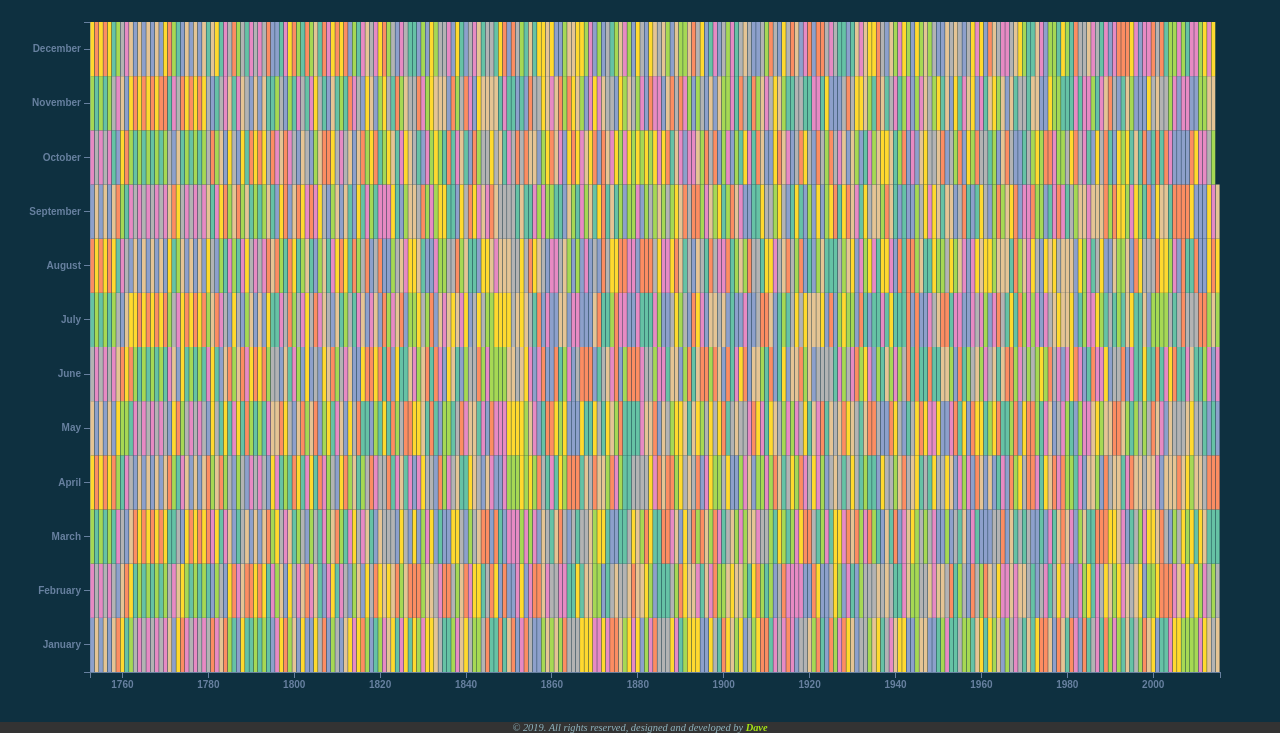
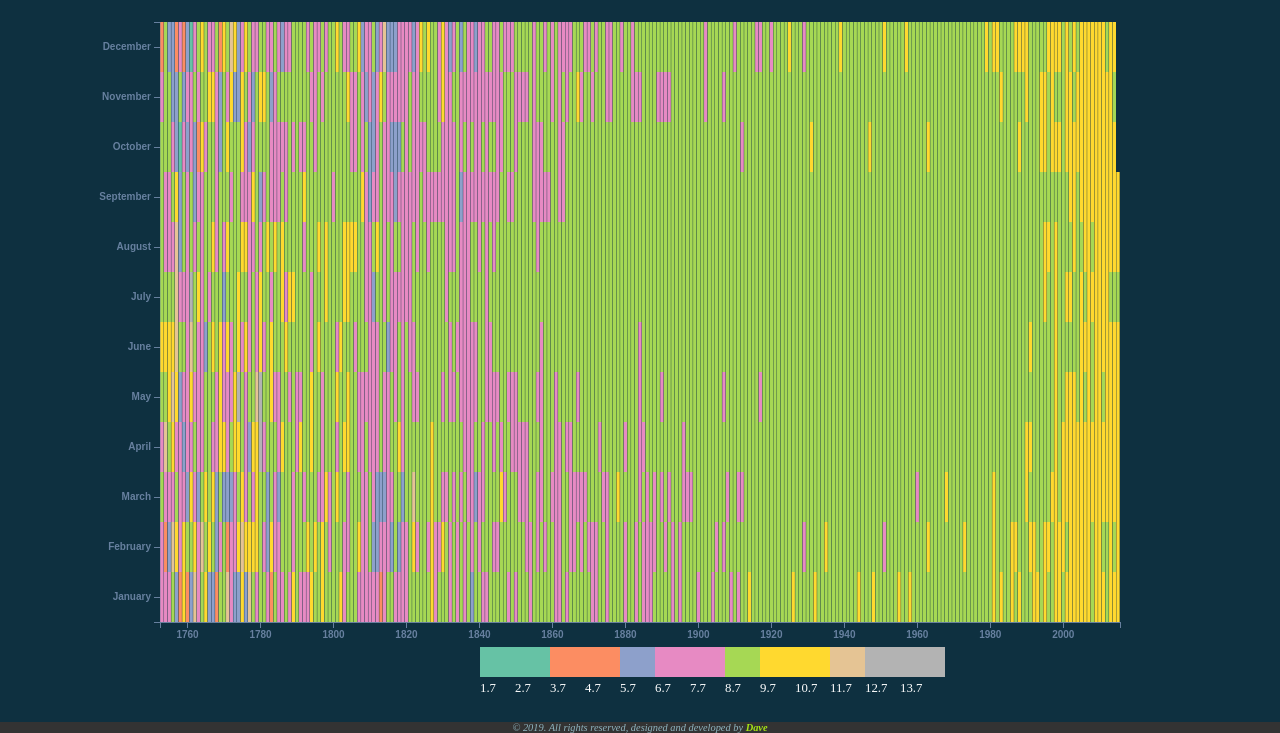
Before and after one commit to avatarfreak/responsive-heatmap, a website built with webpack: page src/index.html in a window 1280 px wide. Shown: the part 67-800 px from the top of the page. Built offline with nearby package versions, Linux system fonts and the light colour scheme.

Commit message:
legend added

```diff
--- a/src/assets/js/heatmap.js
+++ b/src/assets/js/heatmap.js
@@ -10,13 +10,12 @@ export class Heatmap {
   }
 
   render() {
-    //this.svg = d3.select(".display__svg");
     //calculate new dimension, when resize is triggered.
     const display = document.querySelector(".display");
     this.sizes = {
       height: display.clientHeight,
       width: display.clientWidth,
-      margin: { top: 20, right: 60, bottom: 130, left: 90 }
+      margin: { top: 20, right: 160, bottom: 180, left: 160 }
     };
 
     this.drawCanvas(this.svg, this.sizes)
@@ -62,9 +61,7 @@ export class Heatmap {
   addAxis() {
     const xAxis = d3
       .axisBottom(this.xScale)
-      .tickValues(this.years.filter(year => year % 20 === 0))
-      //.tickFormat(d3.formatPrefix(".0s", 1e2))
-      .ticks(this.innerWidth / 70);
+      .tickValues(this.years.filter(year => year % 20 === 0));
 
     let xAxisGroup = this.svg
       .selectAll("#x-axis")
@@ -96,36 +93,18 @@ export class Heatmap {
       .call(yAxis);
     return this;
   }
+
+  colorScale() {
+    const colorScale = d3.scaleQuantize(d3.schemeSet2);
+    colorScale.domain(d3.extent(this.data.monthlyVariance, d => d.variance));
+    return colorScale;
+  }
+
   addRect() {
-    var colorList = [
-      "#5E4FA2",
-      "#3288BD",
-      "#3288BD",
-      "#ABDDA4",
-      "#E6F598",
-      "#FFFFBF",
-      "#FEE08B",
-      "#FDAE61",
-      "#F46D43",
-      "#D53E4F",
-      "#9E0142"
-    ];
-    /*
-    const colorScale = d3
-      .scaleQuantile()
-      .domain(d3.extent(this.data.monthlyVariance, d => d.variance))
-      .range(colorList);
-      */
-
-    /* const colorScale = d3
-      .scaleSequential(d3.interpolatePlasma)
-      .domain(d3.extent(this.data.monthlyVariance, d => d.variance));
-    */
+    const colorScale = this.colorScale();
     const tooltip = this.tooltip;
-
-    const colorScale = d3.scaleOrdinal(d3.schemeSet2);
-    colorScale.domain(d3.extent(this.data.monthlyVariance, d => d.variance));
-    this.rect = this.svg.selectAll("rect").data(this.data.monthlyVariance);
+    const data = this.data;
+    this.rect = this.svg.selectAll("rect").data(data.monthlyVariance);
     this.rect
       .join("rect")
       .attr("class", "cell")
@@ -142,7 +121,6 @@ export class Heatmap {
         `translate(${this.sizes.margin.left}, ${this.sizes.margin.top})`
       )
       .on("mouseover", function(d) {
-        console.log(this.data);
         const date = new Date(d.year, d.month);
         tooltip
           .transition()
@@ -155,12 +133,16 @@ export class Heatmap {
           <br>
           <label>Month:<b>${d3.timeFormat("%B")(date)}</b></label>
           <br>
-          <label>Temp: <b>${d.variance.toFixed(2)}<sup>o</sup></b> </label>
+          <label>Temp: <b>${(data.baseTemperature + d.variance).toFixed(
+            1
+          )}<sup>o</sup>c</b> </label>
+          <br>
+          <label>var: <b>${d.variance.toFixed(1)}<sup>o</sup>c</b> </label>
           `
           )
           .attr("data-year", d.year)
-          .style("left", `${d3.event.pageX}px`)
-          .style("top", `${d3.event.pageY}px`);
+          .style("left", `${d3.event.pageX + 10}px`)
+          .style("top", `${d3.event.pageY - 30}px`);
         d3.select(this).style("opacity", 0.3);
       })
       .on("mouseout", function() {
@@ -185,6 +167,11 @@ export class Heatmap {
   }
   addLegend() {
     const { margin } = this.sizes;
+    const colorScale = this.colorScale();
+    const d = d3.extent(this.data.monthlyVariance, d => d.variance);
+
+    const legendData = d3.range(d[0], d[1]);
+
     this.legend = this.svg
       .selectAll("#legend")
       .data([null])
@@ -192,16 +179,32 @@ export class Heatmap {
       .attr("id", "legend")
       .attr(
         "transform",
-        `translate(${margin.left},${this.innerHeight + margin.top}`
+        `translate(${-this.innerWidth / 2}, ${margin.top + 25})`
       );
 
+    this.legend
+      .selectAll(".legend-rect")
+      .data(legendData)
+      .join("rect")
+      .attr("class", "legend-rect")
+      .attr("width", 45)
+      .attr("height", 30)
+      .attr("x", (d, i) => this.innerWidth + i * 35)
+      .attr("y", (d, i) => this.innerHeight)
+      .style("fill", d => colorScale(d));
+
+    this.legend
+      .selectAll("text")
+      .data(legendData)
+      .join("text")
+      .attr("class", "legend-text")
+      .attr("fill", "white")
+      .style("font-size", ".8em")
+      .attr("x", (d, i) => this.innerWidth + i * 35)
+      .attr("y", (d, i) => this.innerHeight + margin.top + 25)
+      .text(d => (this.data.baseTemperature + d).toFixed(1));
+
     return this;
-  }
-
-  addEvents() {
-    this.rect.on("mouseover", function(d, i) {
-      alert("h");
-    });
   }
 }
 
--- a/src/index.html
+++ b/src/index.html
@@ -16,7 +16,7 @@
       <div class="display">
         <div class="display__title" id="title">
           <h1>Monthly Global Land-Surface Temperature</h1>
-          <p id="description">1735-2015: base temperature 8.66<sup>0</sup>C</p>
+          <p id="description">1753-2015: base temperature 8.66<sup>0</sup>C</p>
         </div>
         <div class="display__svg"></div>
 
```
Also changed, not shown: dist/assets/js/bundle.js, dist/index.html, dist/styles.css.
